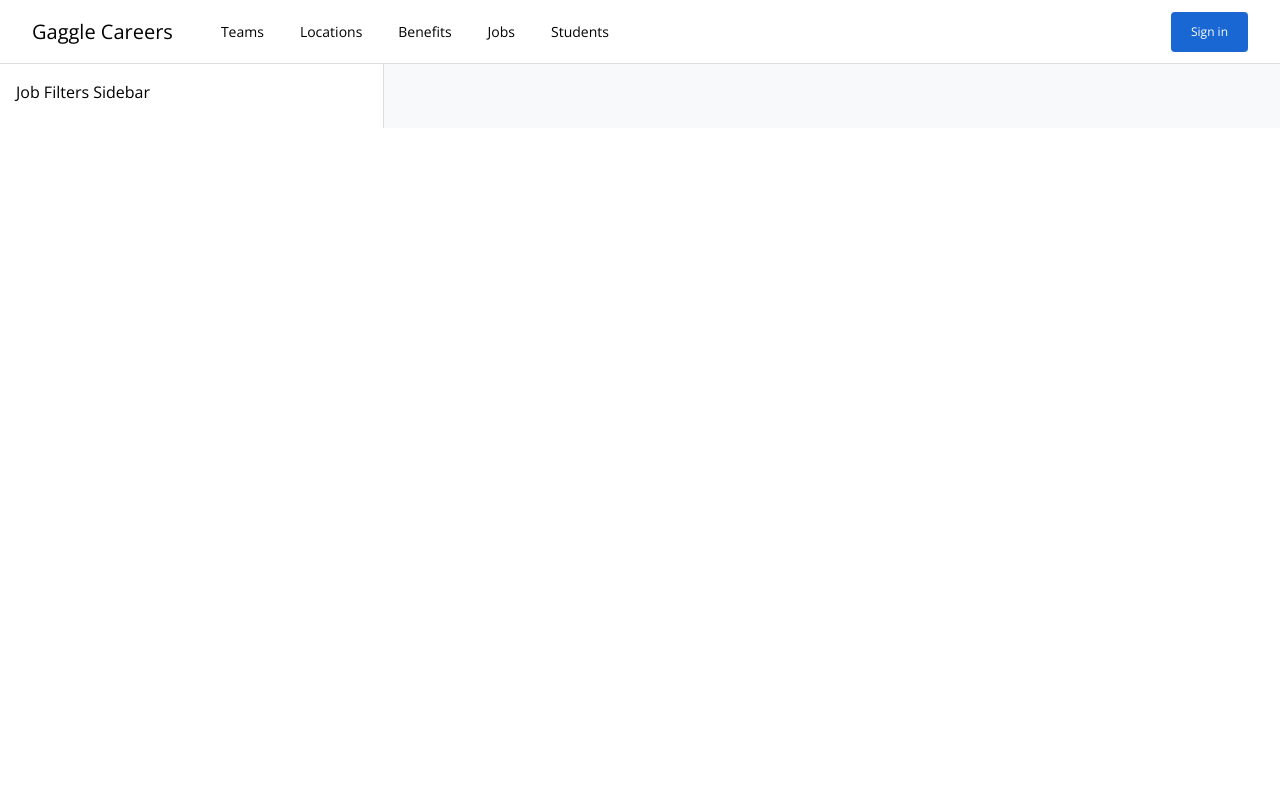
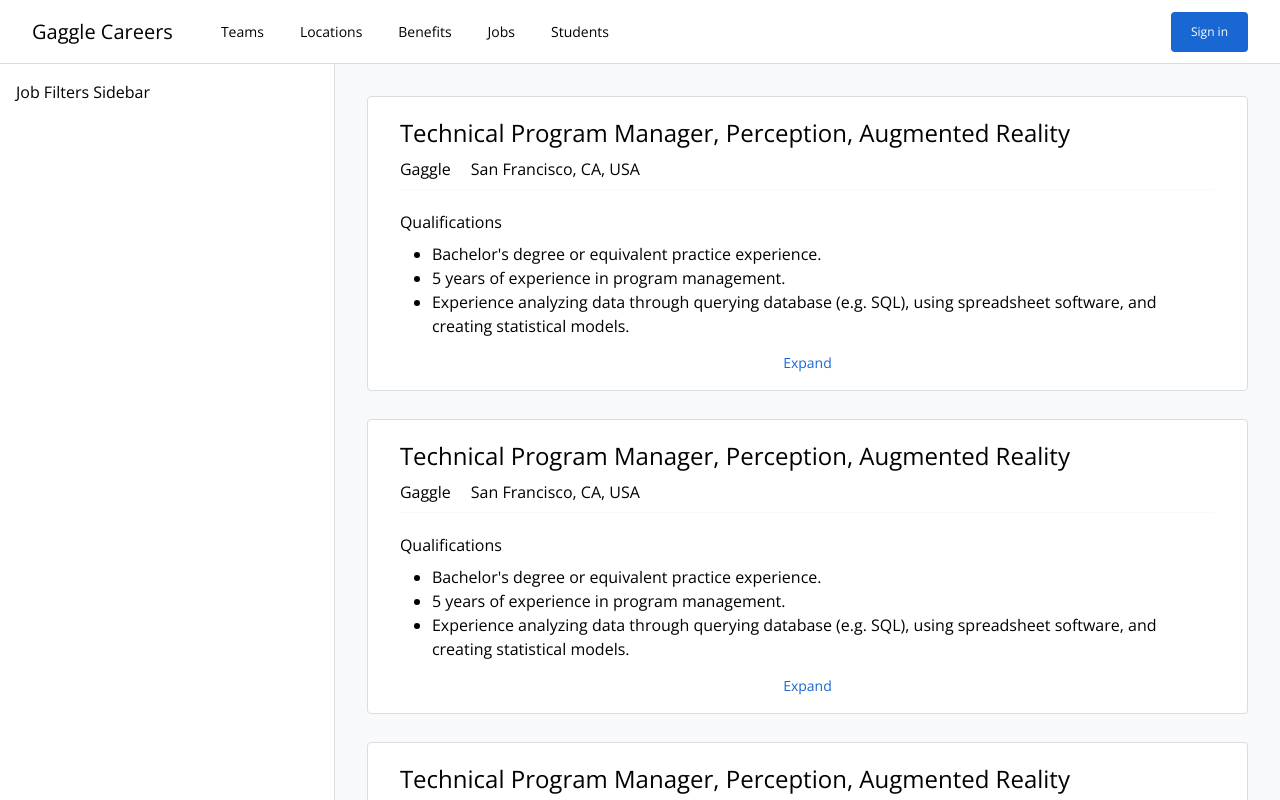
Before and after one commit to neopythe/job-search, a Vue app: page /#/jobs/results in a window 1280 px wide. Shown: the top 800 px of the page. Built offline with nearby package versions, Linux system fonts and the light colour scheme.

Commit message:
render multiple job listings in joblistings.vue

```diff
--- a/src/components/JobResults/JobListings.vue
+++ b/src/components/JobResults/JobListings.vue
@@ -1,11 +1,20 @@
 <template>
   <main class="flex-auto p-8 bg-brand-gray-2">
-    <ol></ol>
+    <ol>
+      <JobListing />
+      <JobListing />
+      <JobListing />
+    </ol>
   </main>
 </template>
 
 <script>
+import JobListing from '@/components/JobResults/JobListing.vue'
+
 export default {
   name: 'JobListings',
+  components: {
+    JobListing,
+  },
 }
 </script>
```
